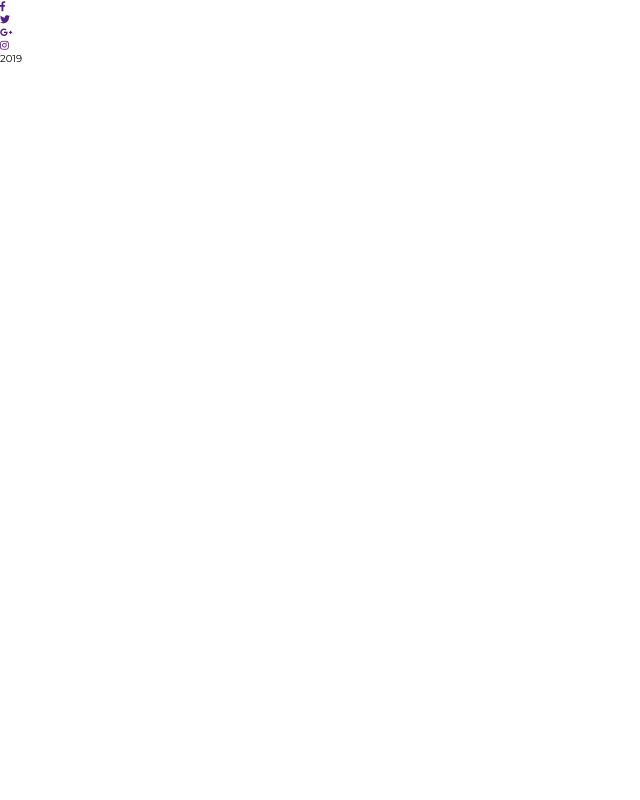
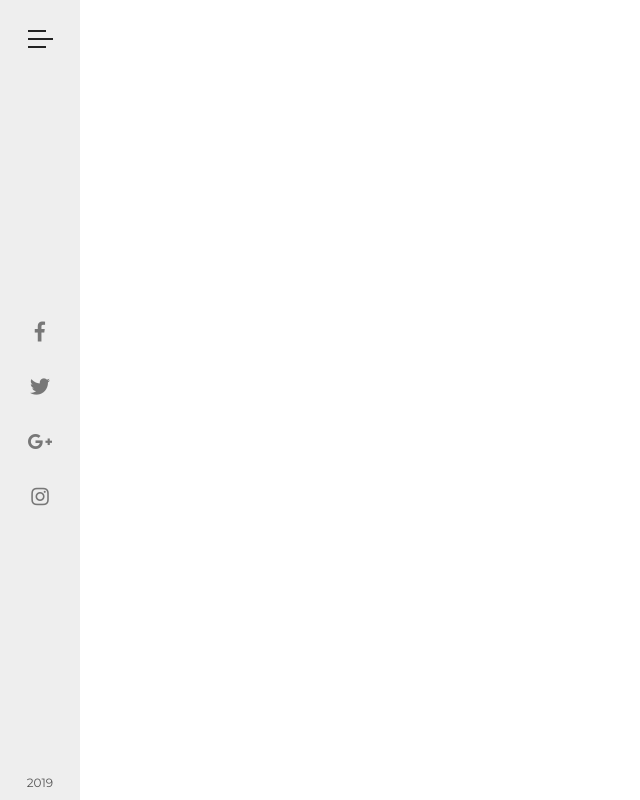
Before and after one commit to mmianchi/Hotel-landingPage, a website: page index.html in a window 1280 px wide. Shown: the whole page, without its empty margins (0-640 px from the left). Drawn offline with Linux system fonts and the light colour scheme.

Commit message:
sidebar css

```diff
--- a/index.html
+++ b/index.html
@@ -16,28 +16,30 @@
 
 <body>
   <!-- navbar -->
-  <section class='navbar'>
+  <div class='navbar'>
     <!-- sidebar -->
+    <div class="sidebar">
       <div class="menu-icon">
         <div class="line line-1"></div>
         <div class="line line-2"></div>
         <div class="line line-3"></div>
       </div>
       <ul class="social-icon-list">
-      <li><a href=""  class="social-link"><i class="fab fa-facebook-f"></i></a></li>
-      <li><a href=""  class="social-link"><i class="fab fa-twitter"></i></a></li>
-      <li><a href=""  class="social-link"><i class="fab fa-google-plus-g"></i></a></li>
-      <li><a href=""  class="social-link"><i class="fab fa-instagram"></i></a></li>
+        <li><a href="" class="social-link"><i class="fab fa-facebook-f"></i></a></li>
+        <li><a href="" class="social-link"><i class="fab fa-twitter"></i></a></li>
+        <li><a href="" class="social-link"><i class="fab fa-google-plus-g"></i></a></li>
+        <li><a href="" class="social-link"><i class="fab fa-instagram"></i></a></li>
       </ul>
       <div class="year">
         <script>
           document.write(new Date().getFullYear())
         </script>
       </div>
+    </div>
     <!-- end of sidebar -->
 
 
-  </section>
+  </div>
 
 
 <!-- <p class="lead mb-0">
--- a/sass/abstract/_variables.scss
+++ b/sass/abstract/_variables.scss
@@ -3,8 +3,8 @@ $color-primary: #173653;
 $color-primary-light: #5f91bd;
 $color-primary-dark: #101b2d;
 $color-white: #fff;
-$color-black: #5a5858;
-$color-grey-light-1: #f7f7f7;
+$color-black: #222;
+$color-grey: #eee;
 
 //font
 $default-font-size: 1.6rem;
--- a/sass/base/_base.scss
+++ b/sass/base/_base.scss
@@ -1,12 +1,3 @@
-*,
-*::after,
-*::before {
-  margin: 0;
-  padding: 0;
-  -webkit-box-sizing: inherit;
-  box-sizing: inherit;
-}
-
 html {
   font-size: 62.5%;
 }
@@ -14,4 +5,6 @@ html {
 body {
   -webkit-box-sizing: border-box;
   box-sizing: border-box;
+  margin: 0;
+  padding: 0;
 }
--- a/sass/components/_navbar.scss
+++ b/sass/components/_navbar.scss
@@ -0,0 +1,73 @@
+// sidebar
+
+.sidebar {
+  width: 8rem;
+  height: 100%;
+  background-color: $color-grey;
+  position: fixed;
+  display: -webkit-box;
+  display: -ms-flexbox;
+  display: flex;
+  -webkit-box-orient: vertical;
+  -webkit-box-direction: normal;
+      -ms-flex-direction: column;
+          flex-direction: column;
+  -webkit-box-pack: center;
+      -ms-flex-pack: center;
+          justify-content: space-between;
+  -webkit-box-align: center;
+      -ms-flex-align: center;
+          align-items: center;
+
+
+  .menu-icon {
+    margin-top: 3rem;
+    cursor: pointer;
+    &:hover {
+      .line {width: 2.5rem;}
+    }
+    .line {
+      height: .2rem;
+      width: 2.5rem;
+      background-color: $color-black;
+      margin-bottom: .6rem;
+      &-1, &-3 {
+        width: 1.8rem;
+        -webkit-transition: width .3s;
+        transition: width .3s;
+      }
+    }
+  }
+
+  .social-icon-list {
+    list-style: none;
+    padding: 0;
+    height: 25rem;
+    display: -webkit-box;
+    display: -ms-flexbox;
+    display: flex;
+    -webkit-box-orient: vertical;
+    -webkit-box-direction: normal;
+        -ms-flex-direction: column;
+            flex-direction: column;
+    -webkit-box-pack: space-evenly;
+        -ms-flex-pack: space-evenly;
+            justify-content: space-evenly;
+    -webkit-box-align: center;
+        -ms-flex-align: center;
+            align-items: center;
+    .social-link {
+      font-size: 2rem;
+      color: #777;
+      -webkit-transition: color .3s;
+      transition: color .3s;
+      &:hover { color: #deaa86;}
+    }
+  }
+  .year {
+    margin-bottom: 1rem;
+    font-size: 1.2rem;
+    color: #555;
+    font-weight: 400;
+  }
+}
```
Also changed, not shown: css/style.css. Lines whose indentation alone changed are shown as unchanged.
